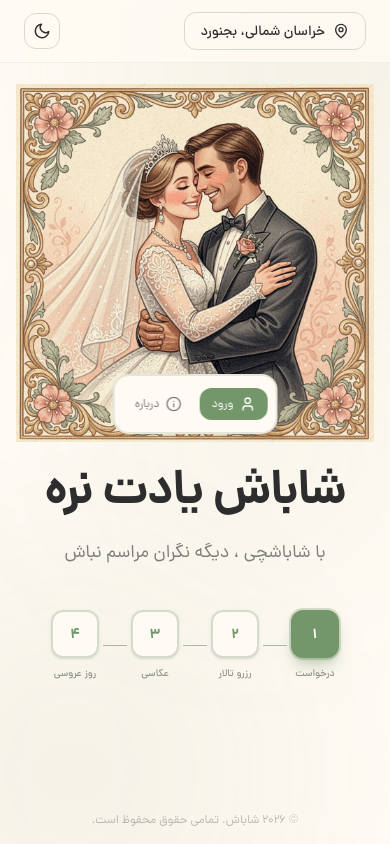
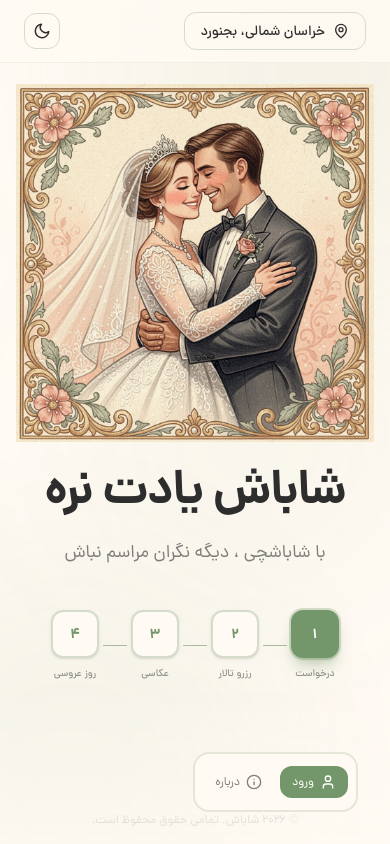
Before and after one commit to uixreza/Shabash, a Next.js app: page / in a window 390 px wide. Built offline with nearby package versions, Linux system fonts and the light colour scheme.

Commit message:
landing got redesigned

```diff
--- a/app/(landing)/page.tsx
+++ b/app/(landing)/page.tsx
@@ -9,7 +9,6 @@ export default function Home() {
     <div className="relative flex min-h-[calc(100vh-13rem)] sm:min-h-[calc(100vh-4rem)] flex-col items-center justify-center overflow-hidden ">
       {/* Main content */}
       <main className="relative bg-blend-multiply z-10 flex flex-col items-center gap-6 px-4 text-center">
-        <div className="relative">
         <Image
           src={theme === "dark" ? "/couplesDark.png" : "/couples.jpeg"}
           alt="wedding"
@@ -18,9 +17,6 @@ export default function Home() {
           className="pointer-events-none"
           priority
         />
-
-          <Navbar />
-        </div>
 
         <h1 className="text-5xl z-10 font-bold tracking-tight text-foreground md:text-7xl">
           شاباش یادت نره
@@ -56,6 +52,10 @@ export default function Home() {
         </div>
       </main>
 
+      <div className="fixed bottom-0 left-0 right-0 z-20 h-40 bg-gradient-to-b from-transparent to-background/70 md:hidden" />
+
+      <Navbar />
+
       {/* Copyright */}
       <footer className="fixed bottom-4 mx-auto z-10 text-xs text-foreground/30">
         © ۲۰۲۶ شاباش. تمامی حقوق محفوظ است.
--- a/components/Navbar.tsx
+++ b/components/Navbar.tsx
@@ -8,7 +8,7 @@ export default function Navbar() {
   const [authOpen, setAuthOpen] = useState(false);
   //UI
   return (
-    <nav className="absolute bottom-2 left-1/2 z-50 -translate-x-1/2 md:fixed md:bottom-8 md:right-8 md:left-auto md:translate-x-0">
+    <nav className="fixed bottom-8 right-8 z-50">
       <AuthModal open={authOpen} onClose={() => setAuthOpen(false)} />
       <div className="flex flex-row items-center gap-1.5 rounded-2xl border-2 border-primary/20 bg-background px-2 py-3 backdrop-blur-xl">
         <button
```
Lines whose indentation alone changed are shown as unchanged.
